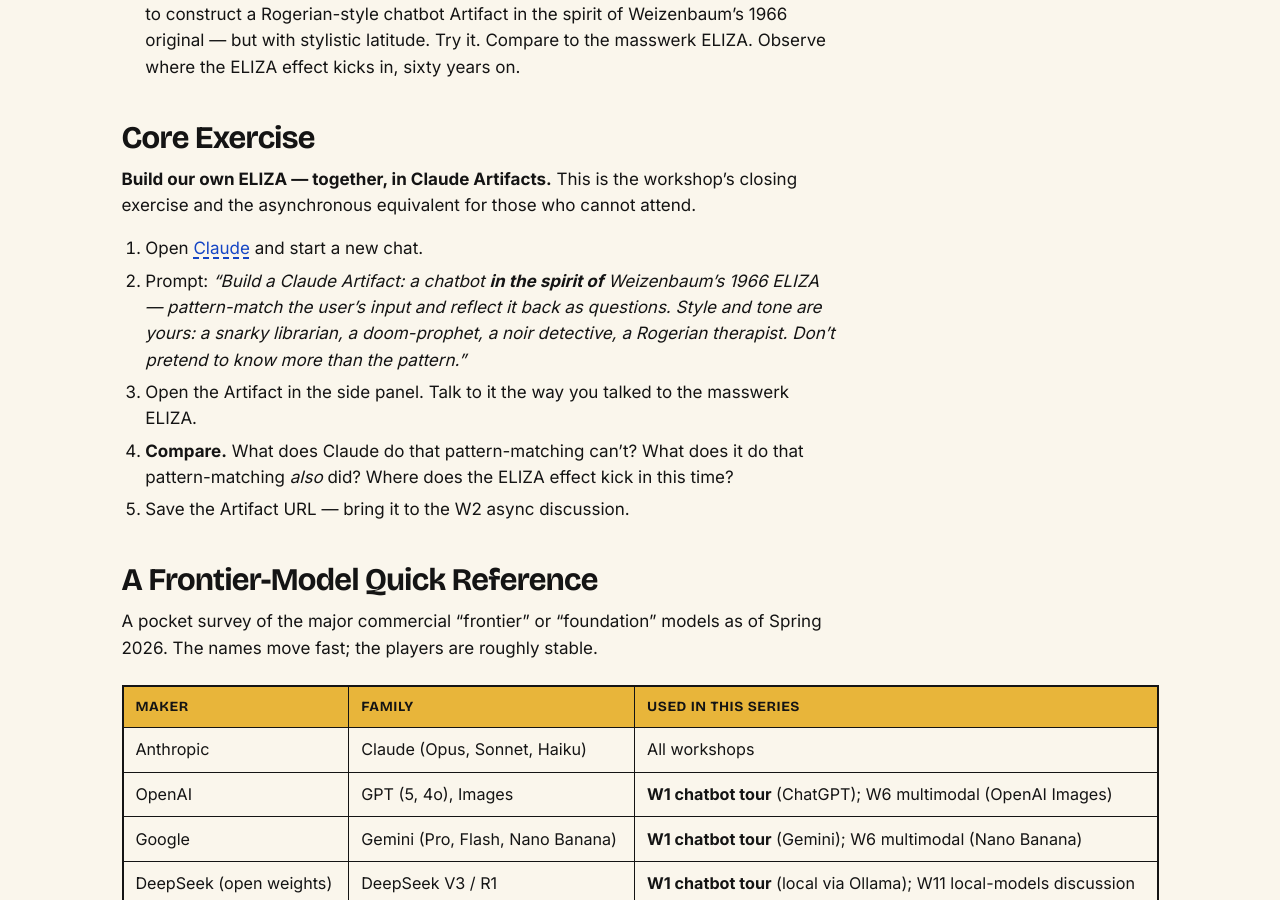
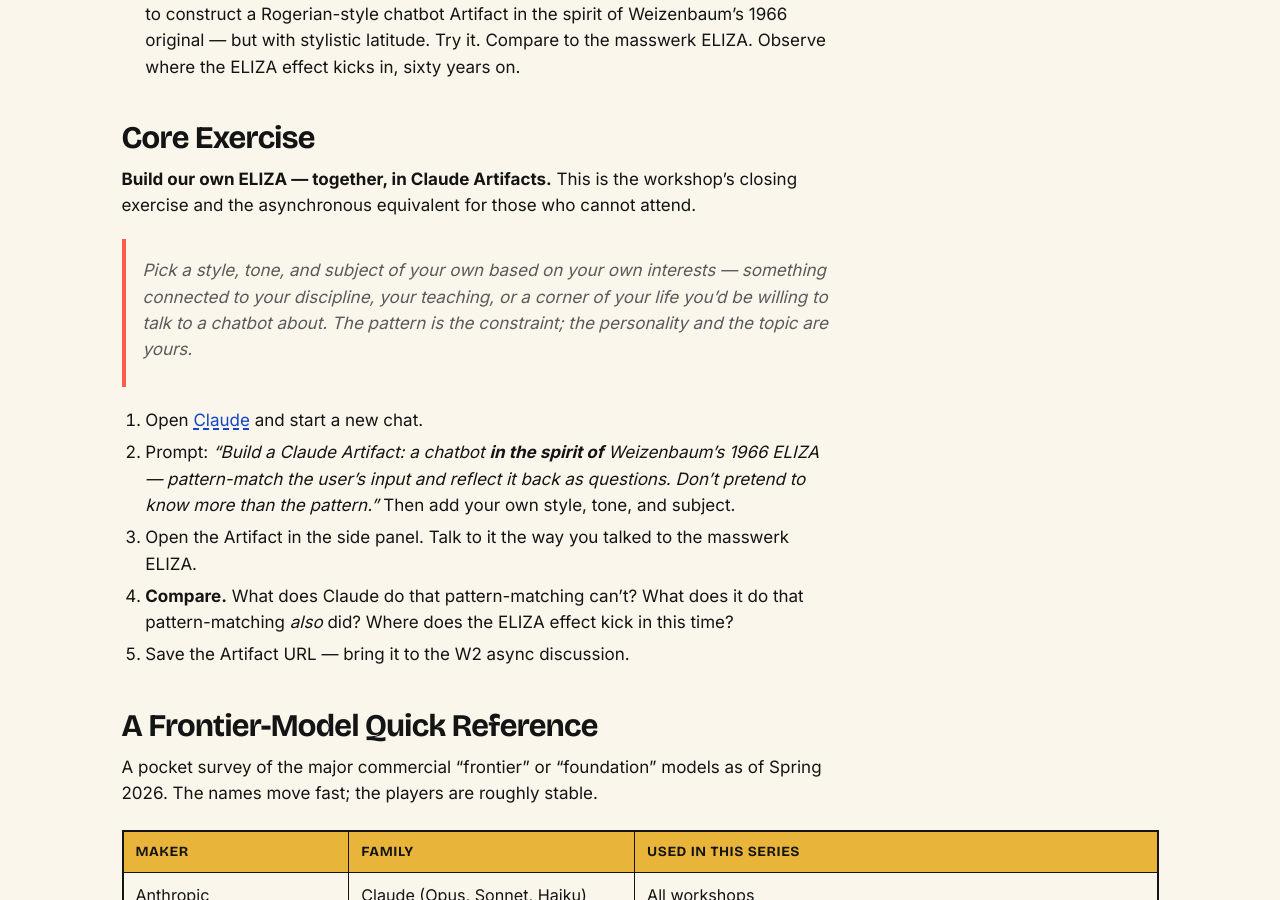
Before and after one commit to AMSUCF/NEH_AI_DH, a Jekyll site: the page built from weeks/week-01.md, in a window 1280 px wide and 900 px high, scrolled down 2950 px. Built offline with Jekyll 4.4.1, drawn with Linux system fonts in a browser that asks for light colours.

Commit message:
w1 ELIZA exercise: pull the style/tone examples out of the prompt
Drops the "snarky librarian / doom-prophet / noir detective / Rogerian
therapist" list from inside the example prompt and instead puts a
clear note at the top of the exercise: each person picks their own
style, tone, and subject based on their own interests. The example
prompt itself is now the minimal pattern-matching constraint, and
participants layer their personality and topic on top.

Same change on the week page core-exercise section and on the slide
deck's exercise-build-eliza slide.

Co-Authored-By: Claude Opus 4.7 (1M context) <noreply@anthropic.com>

```diff
--- a/slides/_tools/manifests/w01.json
+++ b/slides/_tools/manifests/w01.json
@@ -364,10 +364,10 @@
       "id": "exercise-build-eliza",
       "layout": "exercise",
       "title": "Build our own ELIZA — together, in Claude Artifacts",
-      "prompt": "We close where we opened. Same idea, sixty years later, with room for our own voice:",
+      "prompt": "Each person picks a style, tone, and subject based on your own interests — something tied to your discipline, your teaching, or a corner of your life you'd be willing to talk to a chatbot about. The pattern is the constraint; the personality and the topic are yours.",
       "steps": [
         "Open [Claude](https://claude.ai/) and start a new chat.",
-        "Prompt together: *\"Build a Claude Artifact: a chatbot **in the spirit of** Weizenbaum's 1966 ELIZA — pattern-match the user's input and reflect it back as questions. Style and tone are yours: a snarky librarian, a doom-prophet, a noir detective, a Rogerian therapist. Don't pretend to know more than the pattern.\"*",
+        "Prompt: *\"Build a Claude Artifact: a chatbot **in the spirit of** Weizenbaum's 1966 ELIZA — pattern-match the user's input and reflect it back as questions. Don't pretend to know more than the pattern.\"* Then add your own style, tone, and subject.",
         "Open the Artifact in the side panel. Talk to it the way you talked to ELIZA earlier.",
         "**Compare.** What does Claude do that pattern-matching can't? What does it do that pattern-matching *also* did? Where does the ELIZA effect kick in this time?",
         "Save the Artifact URL — bring the comparison to next week's discussion."
--- a/slides/web/w01/index.html
+++ b/slides/web/w01/index.html
@@ -392,9 +392,9 @@
         <section class="slide-exercise" id="exercise-build-eliza">
           <p class="kicker">Exercise</p>
           <h2>Build our own ELIZA — together, in Claude Artifacts</h2>
-          <p class="prompt">We close where we opened. Same idea, sixty years later, with room for our own voice:</p>
+          <p class="prompt">Each person picks a style, tone, and subject based on your own interests — something tied to your discipline, your teaching, or a corner of your life you&#x27;d be willing to talk to a chatbot about. The pattern is the constraint; the personality and the topic are yours.</p>
           <ol><li>Open <a href="https://claude.ai/">Claude</a> and start a new chat.</li>
-<li>Prompt together: <em>&quot;Build a Claude Artifact: a chatbot <strong>in the spirit of</strong> Weizenbaum&#x27;s 1966 ELIZA — pattern-match the user&#x27;s input and reflect it back as questions. Style and tone are yours: a snarky librarian, a doom-prophet, a noir detective, a Rogerian therapist. Don&#x27;t pretend to know more than the pattern.&quot;</em></li>
+<li>Prompt: <em>&quot;Build a Claude Artifact: a chatbot <strong>in the spirit of</strong> Weizenbaum&#x27;s 1966 ELIZA — pattern-match the user&#x27;s input and reflect it back as questions. Don&#x27;t pretend to know more than the pattern.&quot;</em> Then add your own style, tone, and subject.</li>
 <li>Open the Artifact in the side panel. Talk to it the way you talked to ELIZA earlier.</li>
 <li><strong>Compare.</strong> What does Claude do that pattern-matching can&#x27;t? What does it do that pattern-matching <em>also</em> did? Where does the ELIZA effect kick in this time?</li>
 <li>Save the Artifact URL — bring the comparison to next week&#x27;s discussion.</li></ol>
--- a/weeks/week-01.md
+++ b/weeks/week-01.md
@@ -71,8 +71,10 @@ The hands-on portion runs through the second half:
 
 **Build our own ELIZA — together, in Claude Artifacts.** This is the workshop's closing exercise and the asynchronous equivalent for those who cannot attend.
 
+> *Pick a style, tone, and subject of your own based on your own interests* — something connected to your discipline, your teaching, or a corner of your life you'd be willing to talk to a chatbot about. The pattern is the constraint; the personality and the topic are yours.
+
 1. Open [Claude](https://claude.ai/) and start a new chat.
-2. Prompt: *"Build a Claude Artifact: a chatbot **in the spirit of** Weizenbaum's 1966 ELIZA — pattern-match the user's input and reflect it back as questions. Style and tone are yours: a snarky librarian, a doom-prophet, a noir detective, a Rogerian therapist. Don't pretend to know more than the pattern."*
+2. Prompt: *"Build a Claude Artifact: a chatbot **in the spirit of** Weizenbaum's 1966 ELIZA — pattern-match the user's input and reflect it back as questions. Don't pretend to know more than the pattern."* Then add your own style, tone, and subject.
 3. Open the Artifact in the side panel. Talk to it the way you talked to the masswerk ELIZA.
 4. **Compare.** What does Claude do that pattern-matching can't? What does it do that pattern-matching *also* did? Where does the ELIZA effect kick in this time?
 5. Save the Artifact URL — bring it to the W2 async discussion.
```
